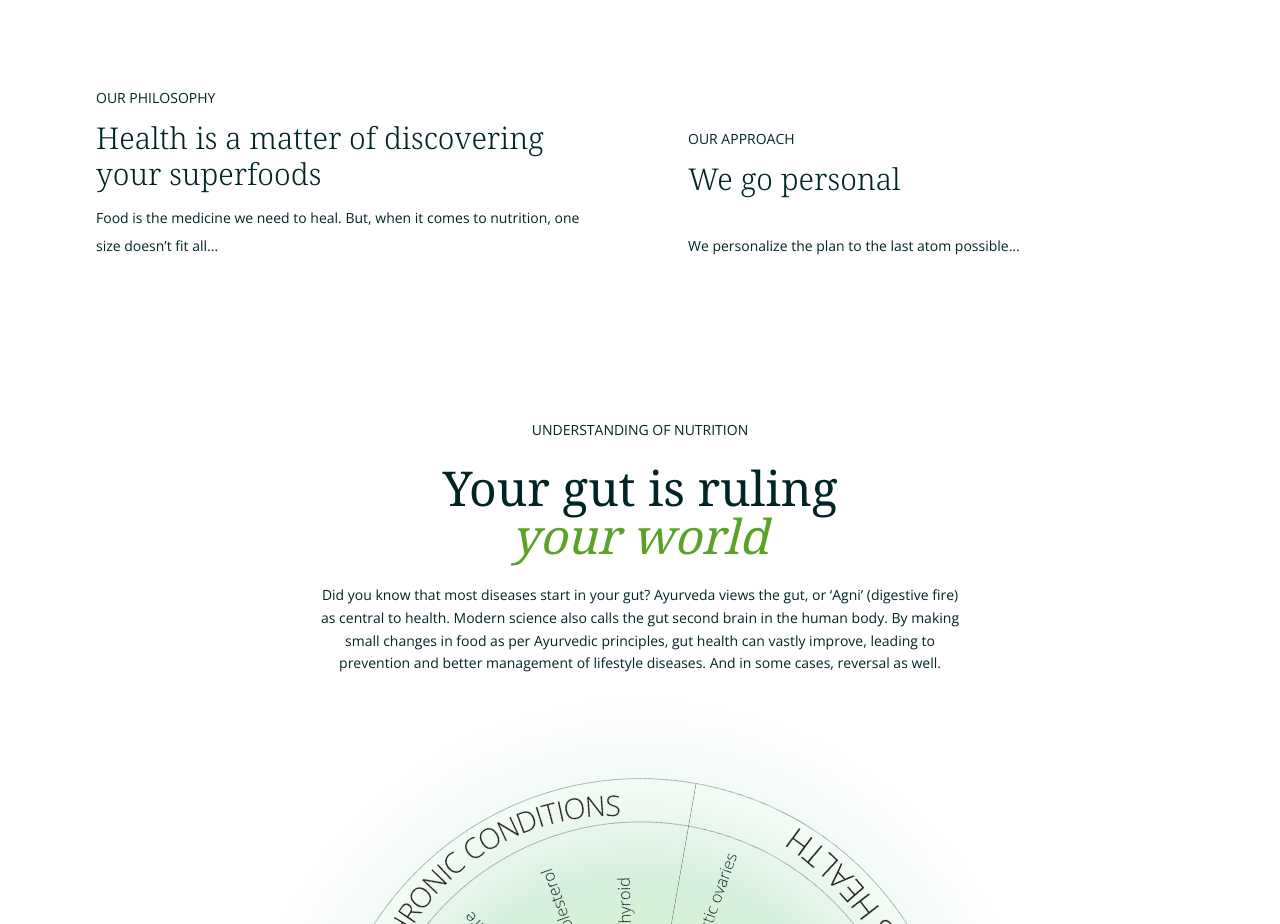
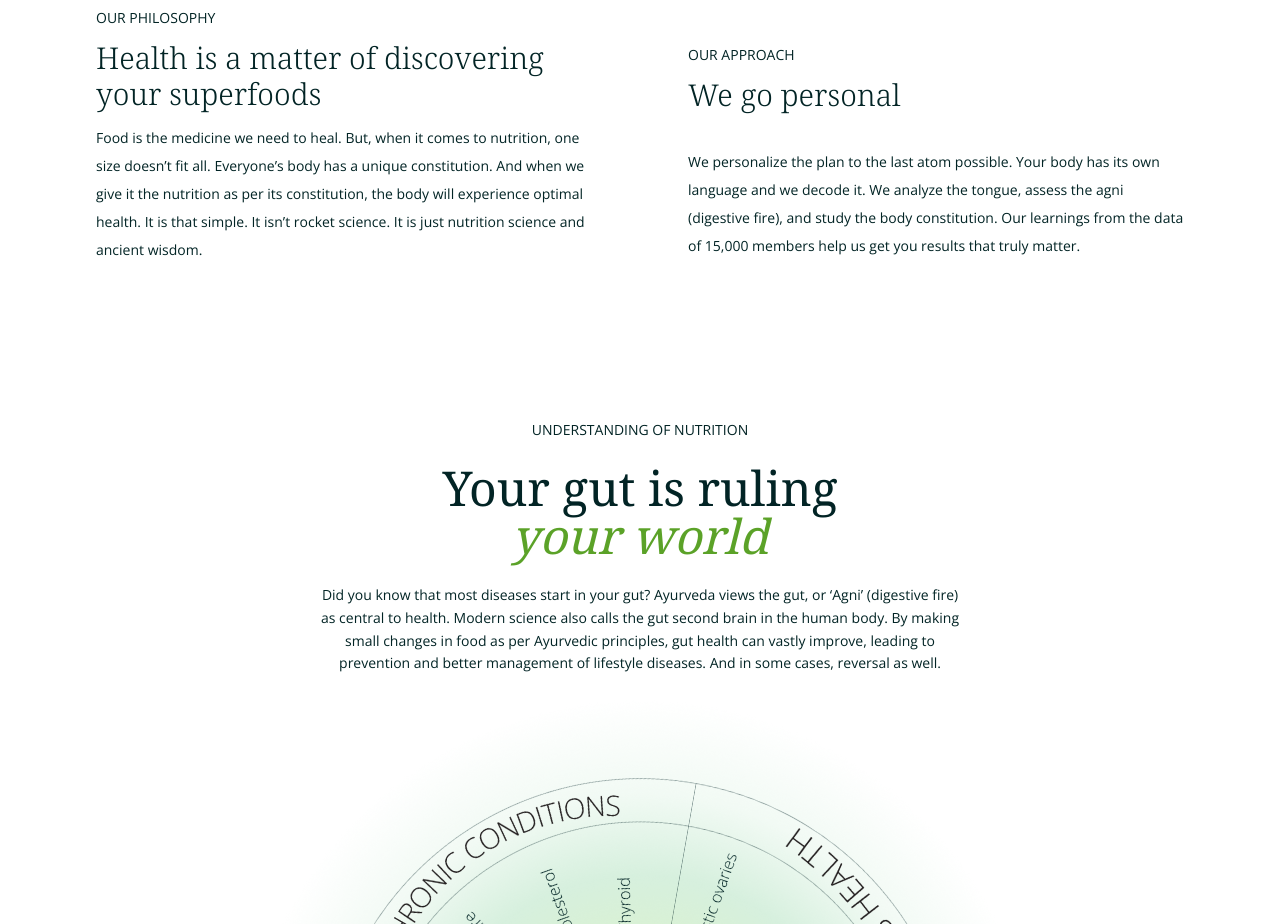
Before and after one commit to Arin7712/personalnutrition, a Next.js app: page /about in a window 1280 px wide. Shown: the part 2140-3064 px from the top of the page. Built offline with nearby package versions, Linux system fonts and the light colour scheme.

Commit message:
fixed isue

```diff
--- a/components/about/Philosophy.tsx
+++ b/components/about/Philosophy.tsx
@@ -66,8 +66,7 @@ const Philosophy = () => {
             whileInView="visible"
             viewport={{ once: true }}
           >
-            Food is the medicine we need to heal. But, when it comes to
-            nutrition, one size doesn’t fit all...
+Food is the medicine we need to heal. But, when it comes to nutrition, one size doesn’t fit all. Everyone’s body has a unique constitution. And when we give it the nutrition as per its constitution, the body will experience optimal health. It is that simple. It isn’t rocket science. It is just nutrition science and ancient wisdom.
           </motion.p>
         </div>
       </div>
@@ -109,8 +108,7 @@ const Philosophy = () => {
             whileInView="visible"
             viewport={{ once: true }}
           >
-            We personalize the plan to the last atom possible...
-          </motion.p>
+We personalize the plan to the last atom possible. Your body has its own language and we decode it. We analyze the tongue, assess the agni (digestive fire), and study the body constitution. Our learnings from the data of 15,000 members help us get you results that truly matter.           </motion.p>
         </div>
       </div>
     </div>
```
